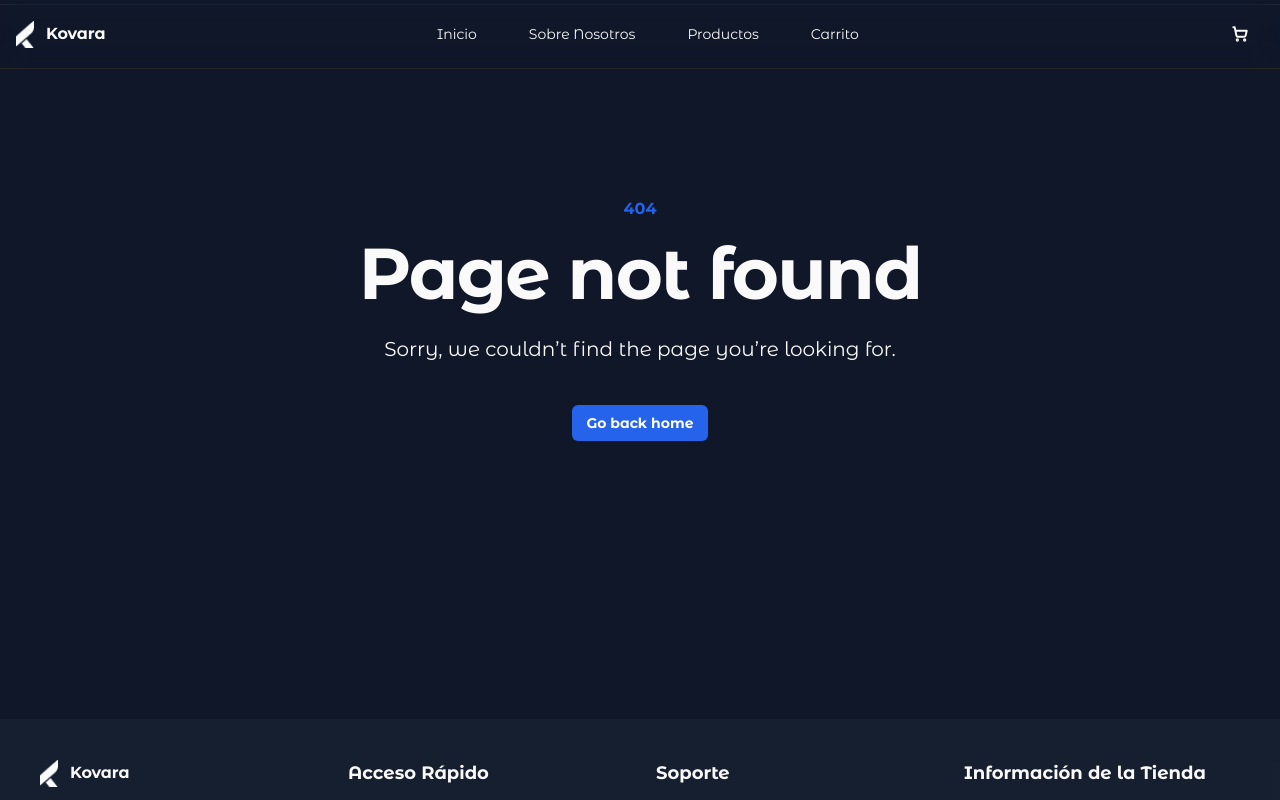
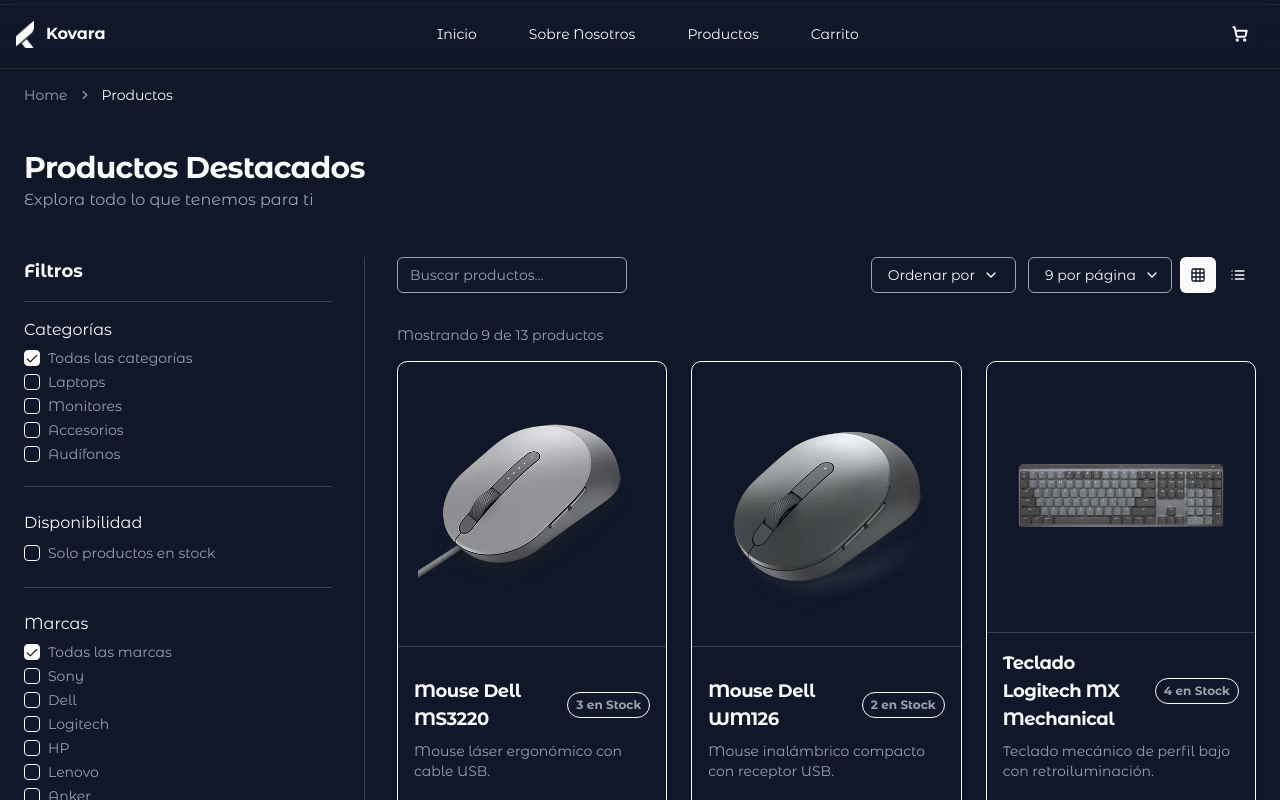
Before and after one commit to aaronportobanco/kovara-website, a Next.js app: page /products in a window 1280 px wide. Before the commit this address had no page. Shown: the top 800 px of the page. Built offline with nearby package versions, Linux system fonts and the light colour scheme.

Commit message:
feat: implement ProductsPage component with filtering, sorting, and pagination features

```diff
--- /dev/null
+++ b/src/app/products/page.jsx
@@ -0,0 +1,197 @@
+"use client";
+
+import { useState } from "react";
+import { Input } from "@/components/ui/input";
+import { ToggleGroup, ToggleGroupItem } from "@/components/ui/toggle-group";
+import BreadcrumbComp from "@/components/layout/BreadcrumbComp";
+import { Grid, List } from "lucide-react";
+import { Separator } from "@/components/ui/separator";
+import CardHorizontal from "./components/CardHorizontal";
+import CardVertical from "./components/CardVertical";
+import { DataProducts } from "@/data/MockData";
+import Filters from "./components/Filters";
+import FiltersMobile from "./components/FiltersMobile";
+import PageSizeSelector from "./components/PageSizeSelector";
+import Pagination from "./components/Pagination";
+import { sortProducts } from "./utils/sortProducts";
+import SortPopover from "./components/SortPopover";
+import NoProductsFound from "./components/NoProductsFound";
+
+export default function ProductsPage() {
+  // Estados de vista, página, filtros y ordenamiento
+  const [view, setView] = useState("grid");
+  const [currentPage, setCurrentPage] = useState(1);
+  const [pageSize, setPageSize] = useState(9);
+  const [filters, setFilters] = useState({
+    category: "Todas las categorías",
+    availability: null,
+    brand: null,
+  });
+  const [sortBy, setSortBy] = useState("destacados");
+  const [searchTerm, setSearchTerm] = useState("");
+
+  // --------------------------------------------------------------------
+  // Función para actualizar filtros y reiniciar la paginación
+  // --------------------------------------------------------------------
+  const handleFilterChange = (newFilters) => {
+    setFilters(newFilters);
+    setCurrentPage(1);
+  };
+
+  // --------------------------------------------------------------------
+  // Filtrado de productos según filtros aplicados
+  // --------------------------------------------------------------------
+  const filteredProducts = DataProducts.filter((product) => {
+    const matchesCategory =
+      filters.category === "Todas las categorías" ||
+      product.categoria === filters.category;
+    const matchesAvailability =
+      !filters.availability ||
+      (filters.availability === "inStock" && product.stock > 0);
+    const matchesBrand = !filters.brand || product.marca === filters.brand;
+    return matchesCategory && matchesAvailability && matchesBrand;
+  });
+
+  // --------------------------------------------------------------------
+  // Ordenamiento usando el helper
+  // --------------------------------------------------------------------
+  const sortedProducts = sortProducts(filteredProducts, sortBy);
+
+  // Nuevo: Buscar en todos los productos ordenados si hay término de búsqueda
+  const searchResults = sortedProducts.filter((product) =>
+    product.nombre.toLowerCase().includes(searchTerm.toLowerCase())
+  );
+  // Determinar la base para paginación siempre
+  const baseProducts = searchTerm.trim() ? searchResults : sortedProducts;
+  const totalPages = Math.ceil(baseProducts.length / pageSize);
+  const displayedProducts = baseProducts.slice(
+    (currentPage - 1) * pageSize,
+    currentPage * pageSize
+  );
+
+  return (
+    <section
+      id="top"
+      className="flex flex-col p-4 md:px-6 gap-8 md:gap-11 text-foreground bg-background"
+    >
+      {/* Breadcrumb y encabezado */}
+      <BreadcrumbComp page={"Productos"} />
+      <div>
+        <h2 className="text-foreground text-3xl font-bold leading-tight tracking-tight">
+          Productos Destacados
+        </h2>
+        <p className="text-muted-foreground text-base font-medium leading-relaxed">
+          Explora todo lo que tenemos para ti
+        </p>
+      </div>
+
+      <div className="flex flex-col md:flex-row gap-1 md:gap-8">
+        {/* Filtros para escritorio */}
+        <Filters filters={filters} setFilters={handleFilterChange} />
+        <div>
+          <Separator
+            orientation="vertical"
+            className="hidden md:block bg-gray-700"
+          />
+        </div>
+        <div className="flex-1 flex flex-col gap-4">
+          {/* Barra de búsqueda y controles */}
+          <div className="flex flex-col gap-3 md:flex-row md:items-center justify-between">
+            <div className="flex items-center gap-2">
+              <Input
+                placeholder="Buscar productos..."
+                className="border border-gray-400 hover:border-[#3B82F6] transition-colors"
+                onChange={(e) => {
+                  setSearchTerm(e.target.value);
+                  setCurrentPage(1);
+                }}
+              />
+              <div className="md:hidden">
+                <FiltersMobile
+                  filters={filters}
+                  setFilters={handleFilterChange}
+                />
+              </div>
+            </div>
+            <div className="flex flex-col md:flex-row items-center gap-3">
+              {/* SortPopover se muestra primero en móvil */}
+              <div className="order-1 md:order-1 w-full">
+                <SortPopover
+                  sortBy={sortBy}
+                  setSortBy={setSortBy}
+                  setCurrentPage={setCurrentPage}
+                />
+              </div>
+              <div className="order-2 md:order-2 flex flex-row items-center gap-2 w-full md:w-auto">
+                <PageSizeSelector
+                  value={pageSize}
+                  onChange={(val) => {
+                    setCurrentPage(1);
+                    setPageSize(val);
+                  }}
+                />
+                <ToggleGroup
+                  type="single"
+                  value={view}
+                  onValueChange={(val) => {
+                    if (val) {
+                      setCurrentPage(1);
+                      setView(val);
+                    }
+                  }}
+                >
+                  <ToggleGroupItem
+                    value="grid"
+                    aria-label="Vista de cuadrícula"
+                    className="data-[state=on]:bg-foreground group"
+                  >
+                    <Grid className="text-foreground group-data-[state=on]:text-background" />
+                  </ToggleGroupItem>
+                  <ToggleGroupItem
+                    value="list"
+                    aria-label="Vista de lista"
+                    className="data-[state=on]:bg-foreground group"
+                  >
+                    <List className="text-foreground group-data-[state=on]:text-background" />
+                  </ToggleGroupItem>
+                </ToggleGroup>
+              </div>
+            </div>
+          </div>
+
+          {/* Información de paginación */}
+          <p className="text-sm text-muted-foreground pt-4">
+            Mostrando {displayedProducts.length} de {baseProducts.length}{" "}
+            productos
+          </p>
+
+          {/* Renderizado de productos */}
+          {baseProducts.length === 0 ? (
+            <NoProductsFound />
+          ) : view === "grid" ? (
+            <div className="grid grid-cols-1 sm:grid-cols-2 lg:grid-cols-3 gap-6">
+              {displayedProducts.map((product) => (
+                <CardVertical key={product.id} data={product} />
+              ))}
+            </div>
+          ) : (
+            <div className="flex flex-col gap-6">
+              {displayedProducts.map((product) => (
+                <CardHorizontal key={product.id} data={product} />
+              ))}
+            </div>
+          )}
+
+          {/* Componente de paginación */}
+          {baseProducts.length > 0 && (
+            <Pagination
+              currentPage={currentPage}
+              totalPages={totalPages}
+              onPageChange={setCurrentPage}
+            />
+          )}
+        </div>
+      </div>
+    </section>
+  );
+}
```
